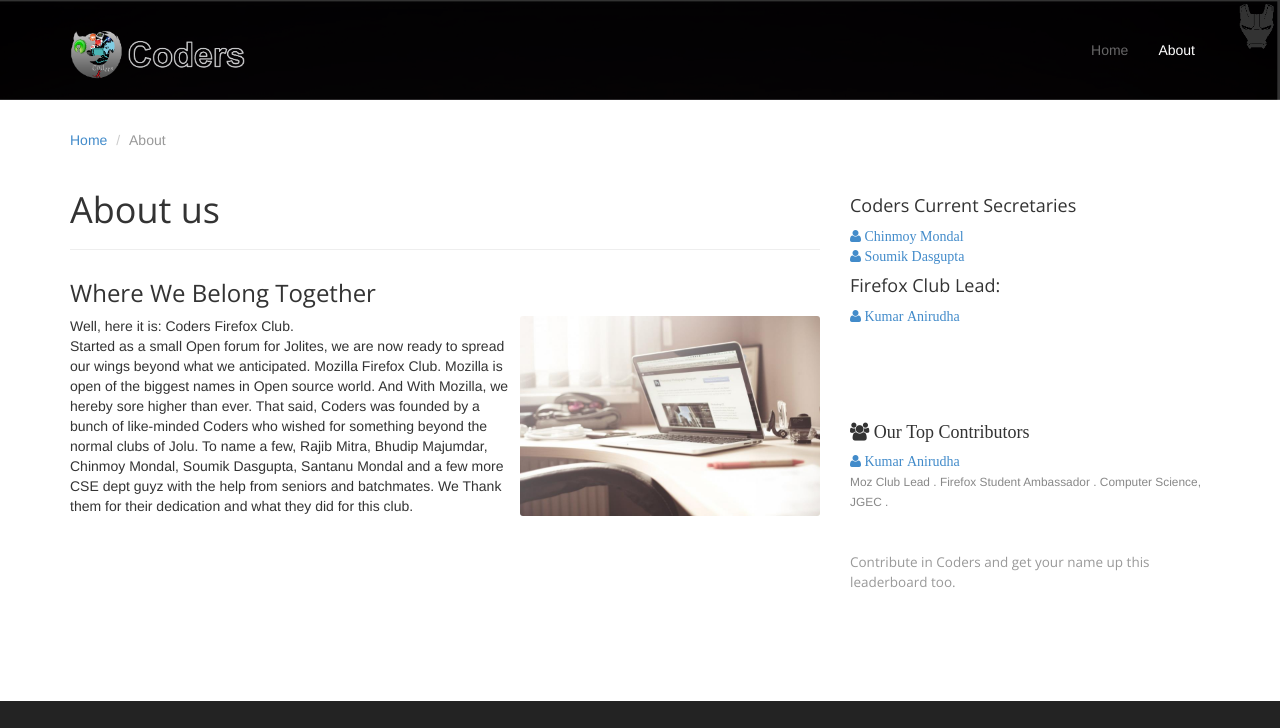
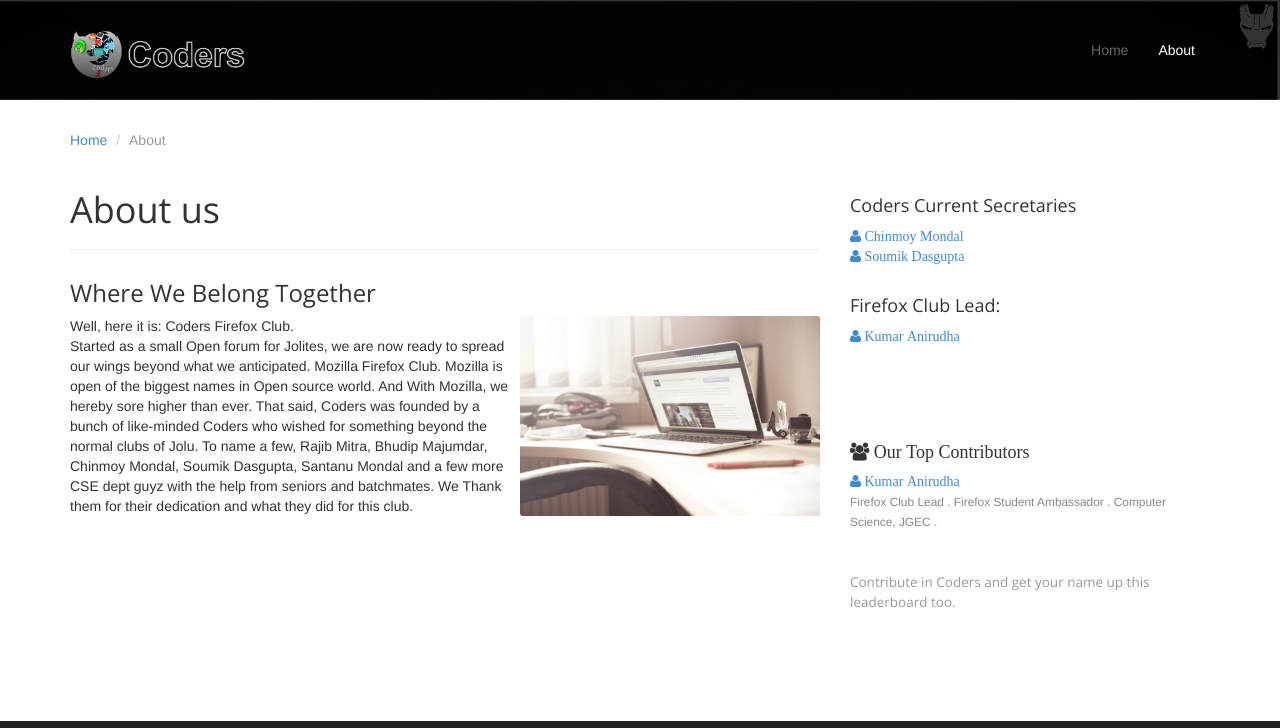
Before and after one commit to codersjgec/codersjgec.github.io, a plain HTML site: page about.html in a window 1280 px wide. Shown: the top 728 px of the page. Drawn offline with nearby package versions, Linux system fonts and the light colour scheme.

Commit message:
Updating

```diff
--- a/about.html
+++ b/about.html
@@ -90,7 +90,7 @@
 					<h4>Coders Current Secretaries</h4>
 					<a href="https://www.facebook.com/chinmoy.mondal.180"><i class="fa fa-user"> Chinmoy Mondal</i><br /></a>
 					<a href="https://www.facebook.com/akash.dasgupta2"><i class="fa fa-user"> Soumik Dasgupta</i></a>
-
+					<br /><br />
 					<h4>Firefox Club Lead:</h4>
 					<a href="http://anistark.github.io/"><i class="fa fa-user"> Kumar Anirudha</i></a>
 				</div>
@@ -101,7 +101,7 @@
 				<div class="widget">
 					<h4><i class="fa fa-users"> Our Top Contributors</i></h4>
 					<ul class="list-unstyled list-spaces">
-						<li><a href="http://anistark.github.io/"><i class="fa fa-user"> Kumar Anirudha</i></a><br><span class="small text-muted">Moz Club Lead . Firefox Student Ambassador . Computer Science, JGEC .</span></li>
+						<li><a href="http://anistark.github.io/"><i class="fa fa-user"> Kumar Anirudha</i></a><br><span class="small text-muted">Firefox Club Lead . Firefox Student Ambassador . Computer Science, JGEC .</span></li>
 						<br />
 						<h4><small>Contribute in Coders and get your name up this leaderboard too.</small></h4>
 					</ul>
```
